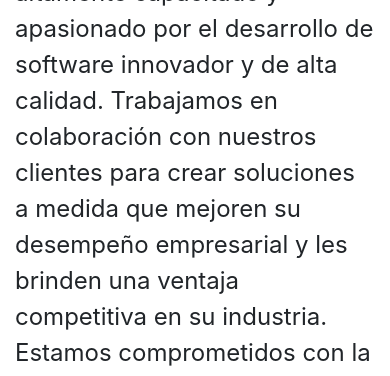
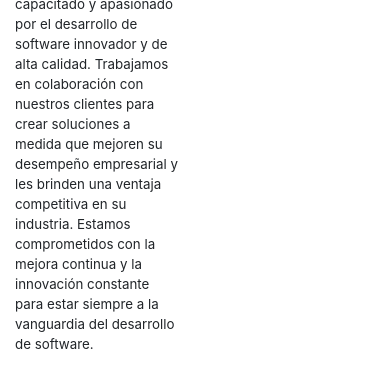
Before and after one commit to gerardo-cornejo/Sistema-IgniteIT, a CodeIgniter 4 app: template app/Views/quienes-somos.php in a window 390 px wide. Shown: the part 181-557 px from the top of the page. Run offline with PHP 8.4 and a stand-in for CodeIgniter, Linux system fonts and the light colour scheme; the template is opened without the code that fills it, so the values that code supplies are empty; some libraries are stand-ins or nearby versions.

Commit message:
corrección de Quienes Somos

```diff
--- a/app/Config/App.php
+++ b/app/Config/App.php
@@ -17,7 +17,7 @@ class App extends BaseConfig
      *
      *    http://example.com/
      */
-    public string $baseURL = 'https://igniteit.azurewebsites.net/';
+    public string $baseURL = 'http://localhost:8080/';
 
     /**
      * Allowed Hostnames in the Site URL other than the hostname in the baseURL.
--- a/app/Views/quienes-somos.php
+++ b/app/Views/quienes-somos.php
@@ -7,12 +7,26 @@
         font-size: 18pt;
     }
 
+    .titulo {
+        font-size: 2.5rem;
+    }
+
     .texto-centrado {
         display: -ms-flexbox !important;
         display: flex !important;
         flex-direction: row;
         flex-wrap: nowrap;
         justify-content: center;
+    }
+
+    @media only screen and (max-width: 768px) {
+        .text {
+            font-size: 10pt;
+        }
+
+        .titulo {
+            font-size: 20pt !important;
+        }
     }
 </style>
 
@@ -22,8 +36,8 @@
 <?= $this->section('content') ?>
 <div class="container">
     <div class="row">
-        <div class="col-md-6 d-flex flex-column texto-centrado">
-            <label class="h1" for="">¿Quiénes somos?</label>
+        <div class="col-6 d-flex flex-column texto-centrado">
+            <label class="h1 titulo" for="">¿Quiénes somos?</label>
             <p class="text pt-2 pb-2">
                 En Ignite IT, somos un equipo altamente capacitado y apasionado por el desarrollo de
                 software innovador y de alta calidad. Trabajamos en colaboración con nuestros clientes para crear
@@ -34,21 +48,21 @@
             </p>
 
         </div>
-        <div class="col-md-6">
+        <div class="col-6">
             <img class="w-100"
                 src="https://img.freepik.com/vector-gratis/ilustracion-concepto-codigo-binario_114360-6578.jpg" alt="">
         </div>
     </div>
 </div>
 
-<div class="container">
+<div class="container pb-5">
     <div class="row">
-        <div class="col-md-6">
+        <div class="col-6">
             <img class="w-100"
                 src="https://img.freepik.com/vector-gratis/ilustracion-concepto-programador_114360-2217.jpg" alt="">
         </div>
-        <div class="col-md-6 d-flex flex-column texto-centrado">
-            <label class="h1" for="">Nuestra misión</label>
+        <div class="col-6 d-flex flex-column texto-centrado">
+            <label class="h1 titulo" for="">Nuestra misión</label>
             <p class="text pt-2 pb-2">
                 <input type="hidden"
                     value=" dónde quieres llegar? ¿Cuáles son los objetivos permanentes de la organización?">
@@ -64,15 +78,15 @@
 
 <div class="container">
     <div class="row">
-        <div class="col-md-6 d-flex flex-column texto-centrado">
-            <label class="h1" for="">Nuestra visión</label>
+        <div class="col-6 d-flex flex-column texto-centrado">
+            <label class="h1 titulo" for="">Nuestra visión</label>
             <p class="text pt-2 pb-2">
                 Ser la empresa líder en el desarrollo de software innovador y eficiente, que satisfaga las necesidades
                 de nuestros clientes y mejore su rendimiento empresarial.
             </p>
 
         </div>
-        <div class="col-md-6">
+        <div class="col-6">
             <img class="w-100"
                 src="https://img.freepik.com/foto-gratis/persona-trabajando-html-computadora_23-2150038840.jpg" alt="">
         </div>
```
Also changed, not shown: 1 other file.
